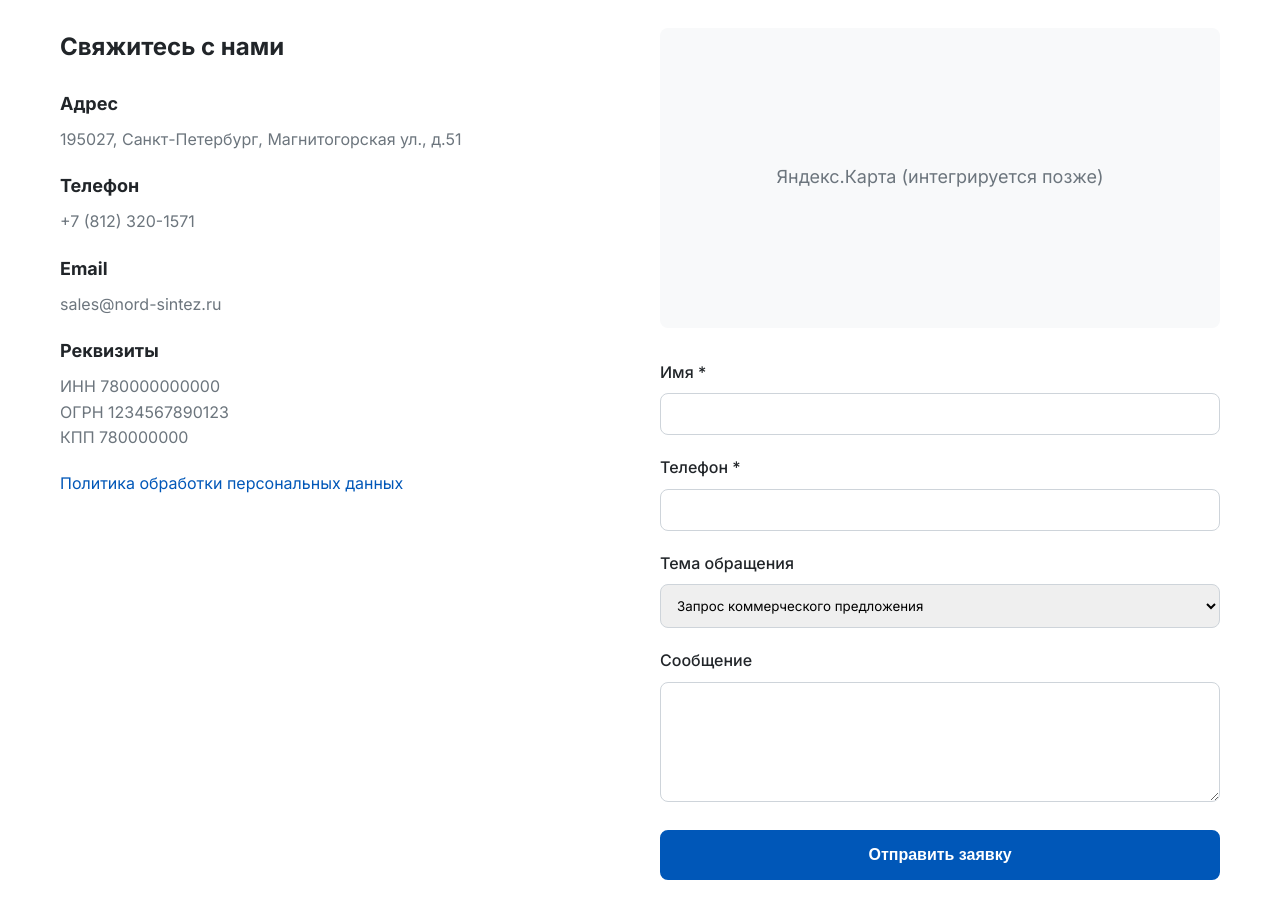
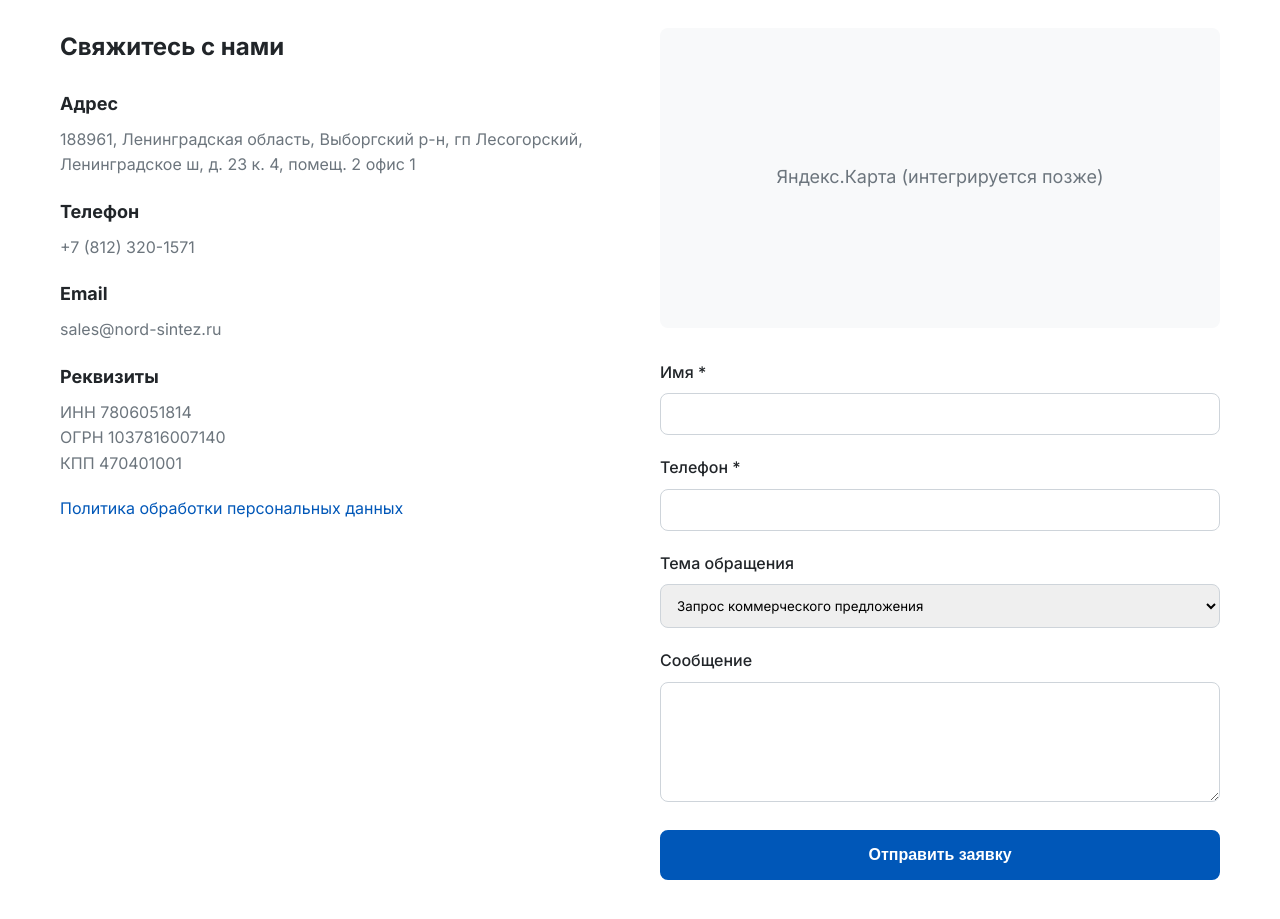
Before and after one commit to Krylatka2022/nord-sintez, a plain HTML site: page index.html in a window 1280 px wide. Shown: the part 4220-5139 px from the top of the page. Drawn offline with Linux system fonts and the light colour scheme.

Commit message:
Финальная версия главной страницы с реквизитами

```diff
--- a/index.html
+++ b/index.html
@@ -869,7 +869,10 @@
             <h3>Свяжитесь с нами</h3>
             <div class="contact-item">
               <h4>Адрес</h4>
-              <p>195027, Санкт-Петербург, Магнитогорская ул., д.51</p>
+              <p>
+                188961, Ленинградская область, Выборгский р-н, гп Лесогорский,
+                Ленинградское ш, д. 23 к. 4, помещ. 2 офис 1
+              </p>
             </div>
             <div class="contact-item">
               <h4>Телефон</h4>
@@ -883,7 +886,7 @@
             </div>
             <div class="contact-item">
               <h4>Реквизиты</h4>
-              <p>ИНН 780000000000<br />ОГРН 1234567890123<br />КПП 780000000</p>
+              <p>ИНН 7806051814<br />ОГРН 1037816007140<br />КПП 470401001</p>
             </div>
             <div class="contact-item">
               <p>
```
